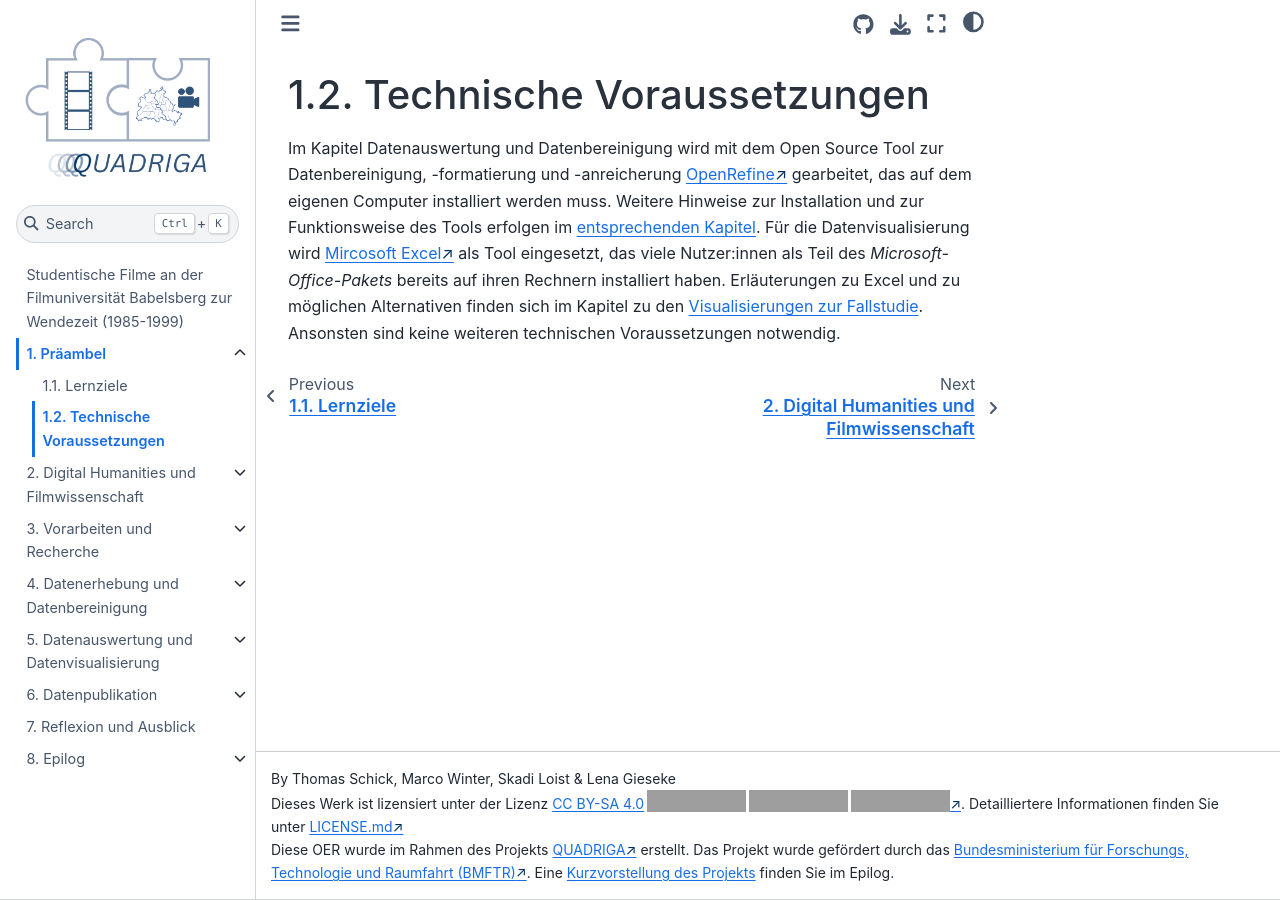
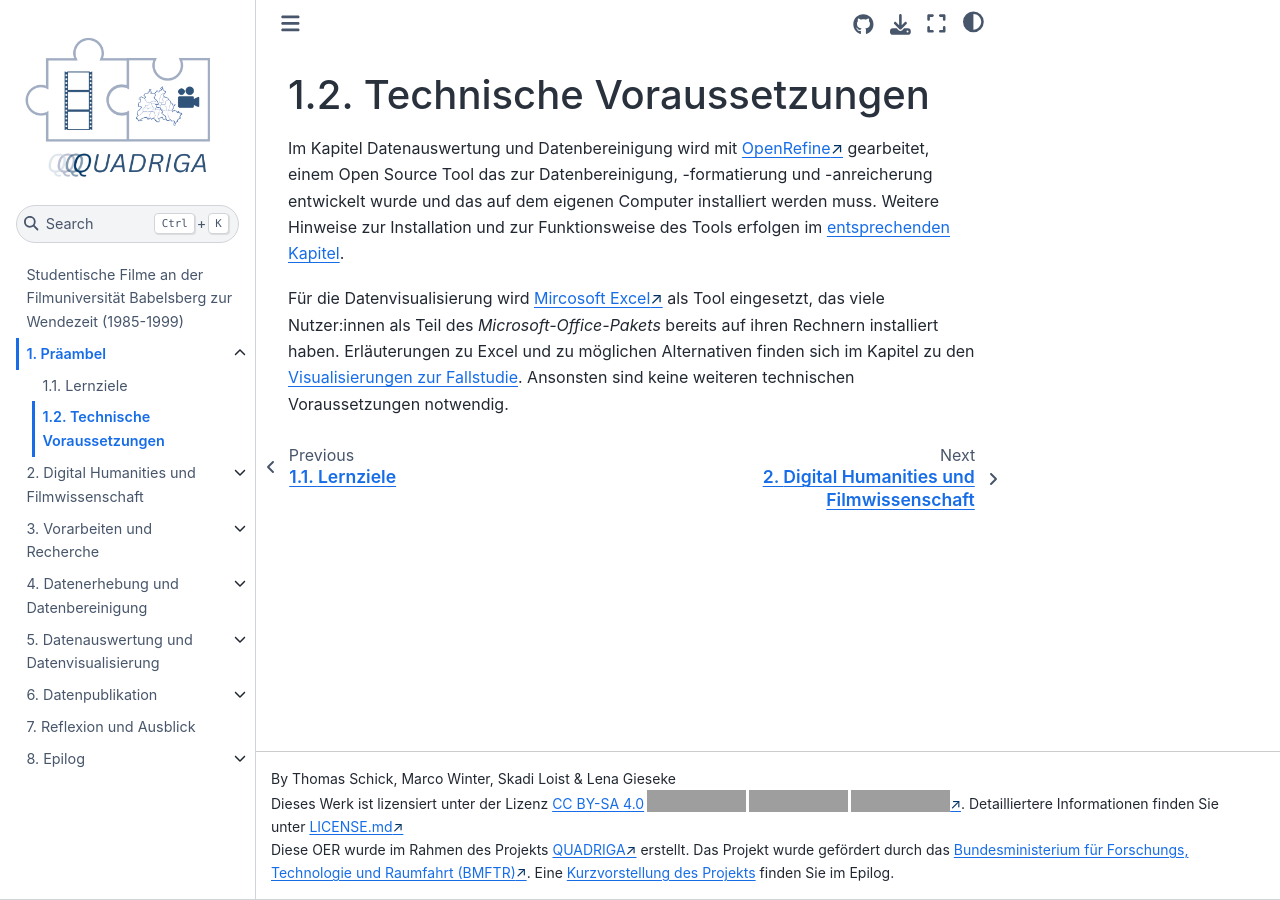
Before and after one commit to quadriga-dk/Bewegtes-Bild-Fallstudie-2, a Jupyter Book: the page built from praeambel/technische_voraussetzungen.md, in a window 1280 px wide. Built offline with Jupyter Book 1.0.4 settings and Sphinx 7.4.7 and the Sphinx Book theme 1.1.4, drawn with Linux system fonts in a browser that asks for light colours; grey boxes are pictures that could not be loaded.

Commit message:
Update technische_voraussetzungen.md

```diff
--- a/praeambel/technische_voraussetzungen.md
+++ b/praeambel/technische_voraussetzungen.md
@@ -1,2 +1,4 @@
 # Technische Voraussetzungen
-Im Kapitel Datenauswertung und Datenbereinigung wird mit dem Open Source Tool zur Datenbereinigung, -formatierung und -anreicherung <a href="https://openrefine.org/" class="external-link" target="_blank">OpenRefine</a> gearbeitet, das auf dem eigenen Computer installiert werden muss. Weitere Hinweise zur Installation und zur Funktionsweise des Tools erfolgen im [entsprechenden Kapitel](../bereinigung/openRefine/1_einführung.md). Für die Datenvisualisierung wird <a href="https://www.microsoft.com/de-de/microsoft-365/excel?market=de" class="external-link" target="_blank">Mircosoft Excel</a> als Tool eingesetzt, das viele Nutzer:innen als Teil des *Microsoft-Office-Pakets* bereits auf ihren Rechnern installiert haben. Erläuterungen zu Excel und zu möglichen Alternativen finden sich im Kapitel zu den [Visualisierungen zur Fallstudie](../auswertung/datenvisualisierung.md). Ansonsten sind keine weiteren technischen Voraussetzungen notwendig.
+Im Kapitel Datenauswertung und Datenbereinigung wird mit <a href="https://openrefine.org/" class="external-link" target="_blank">OpenRefine</a> gearbeitet, einem Open Source Tool das zur Datenbereinigung, -formatierung und -anreicherung entwickelt wurde und das auf dem eigenen Computer installiert werden muss. Weitere Hinweise zur Installation und zur Funktionsweise des Tools erfolgen im [entsprechenden Kapitel](../bereinigung/openRefine/1_einführung.md).
+
+Für die Datenvisualisierung wird <a href="https://www.microsoft.com/de-de/microsoft-365/excel?market=de" class="external-link" target="_blank">Mircosoft Excel</a> als Tool eingesetzt, das viele Nutzer:innen als Teil des *Microsoft-Office-Pakets* bereits auf ihren Rechnern installiert haben. Erläuterungen zu Excel und zu möglichen Alternativen finden sich im Kapitel zu den [Visualisierungen zur Fallstudie](../auswertung/datenvisualisierung.md). Ansonsten sind keine weiteren technischen Voraussetzungen notwendig.
```
